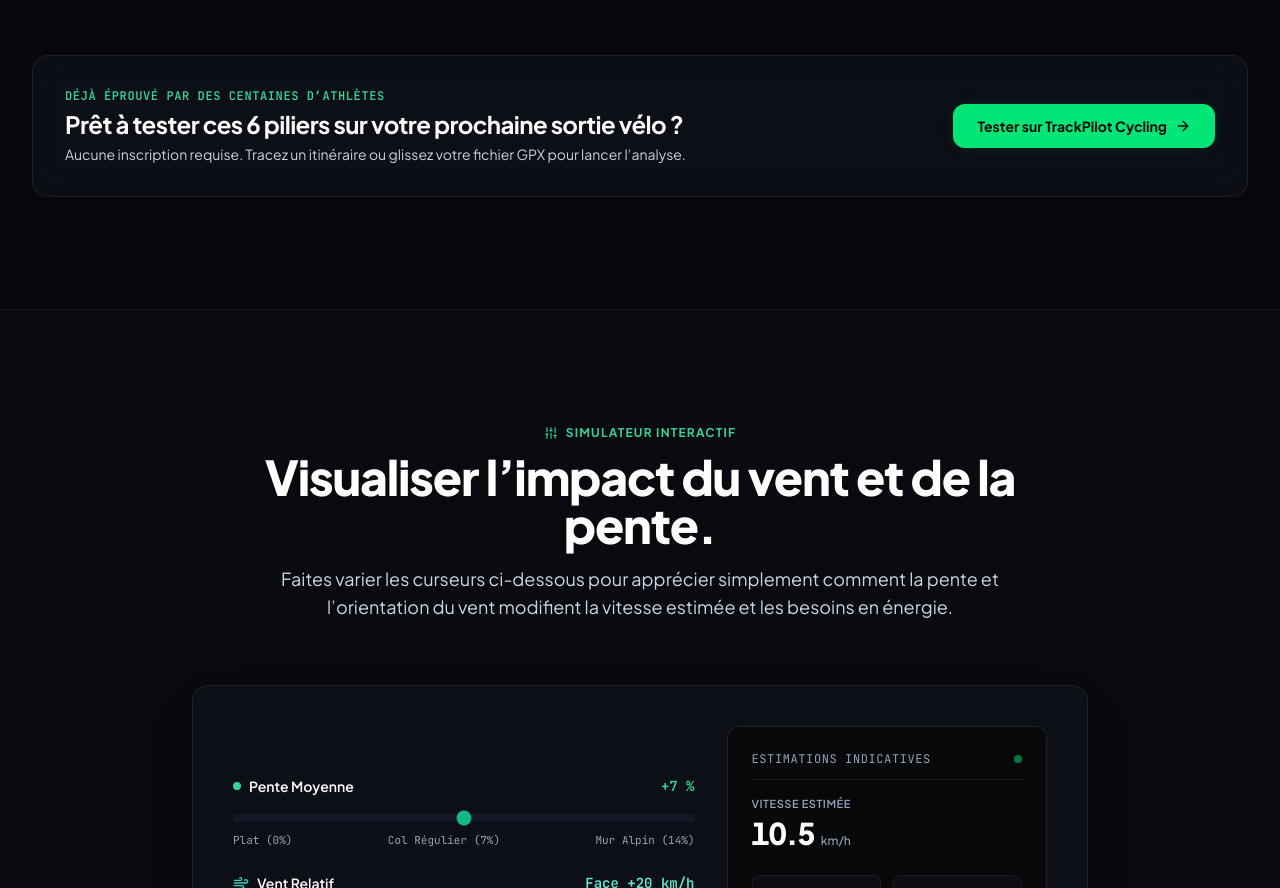
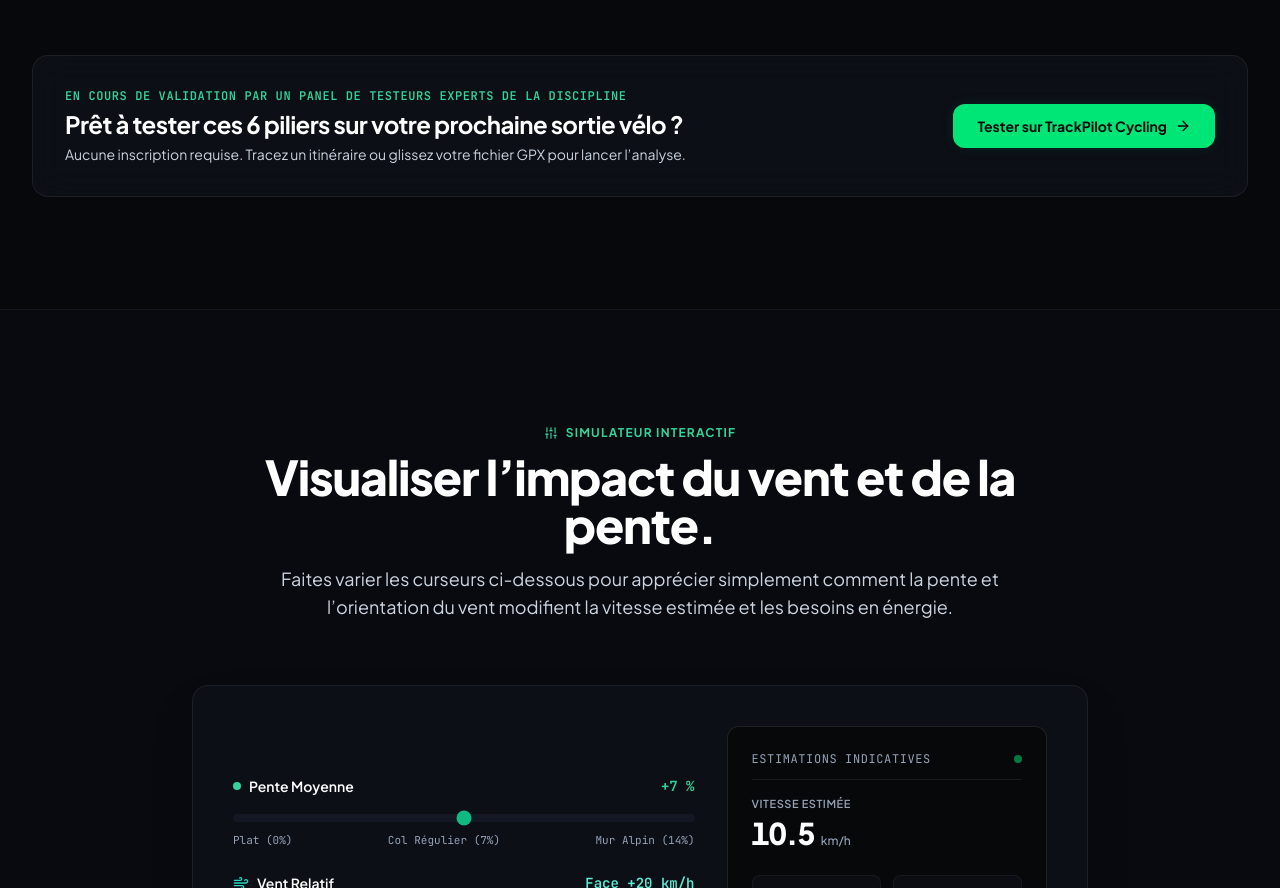
Before and after one commit to roch-manfredini/TrackPilot-Hub, a React (Vite) app: page / in a window 1280 px wide. Shown: the part 4635-5523 px from the top of the page. Built offline with nearby package versions, Linux system fonts and the light colour scheme.

Commit message:
copy(tech): mise à jour du badge de validation par un panel d'experts

```diff
--- a/src/components/TechPillars.tsx
+++ b/src/components/TechPillars.tsx
@@ -87,7 +87,7 @@ export const TechPillars: React.FC = () => {
         <div className="mt-14 p-6 sm:p-8 rounded-2xl glass-panel border border-brand-500/30 bg-gradient-to-r from-brand-950/40 via-dark-900 to-dark-950 flex flex-col md:flex-row items-center justify-between gap-6">
           <div>
             <div className="text-xs font-mono uppercase text-brand-400 font-semibold tracking-wider">
-              Déjà éprouvé par des centaines d’athlètes
+              En cours de validation par un panel de testeurs experts de la discipline
             </div>
             <h4 className="text-xl sm:text-2xl font-bold text-white tracking-tight mt-1">
               Prêt à tester ces 6 piliers sur votre prochaine sortie vélo ?
```
